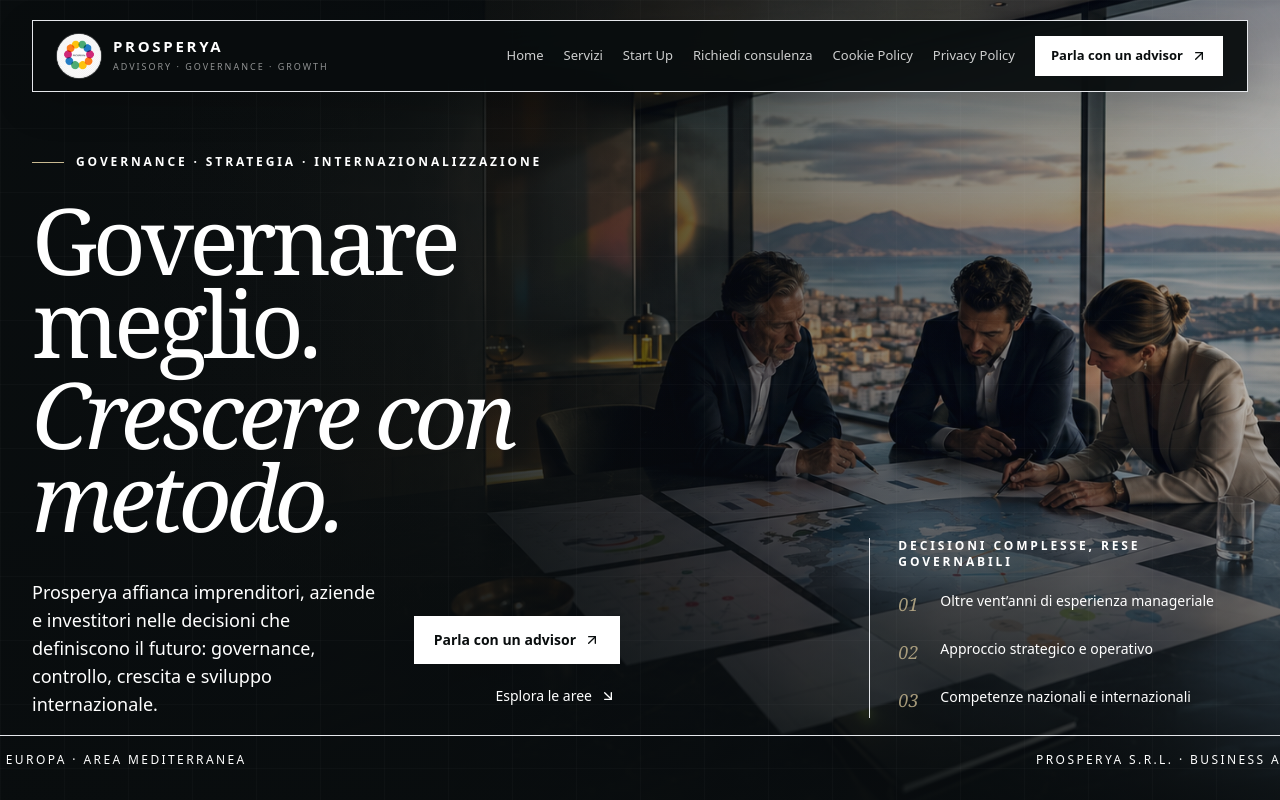
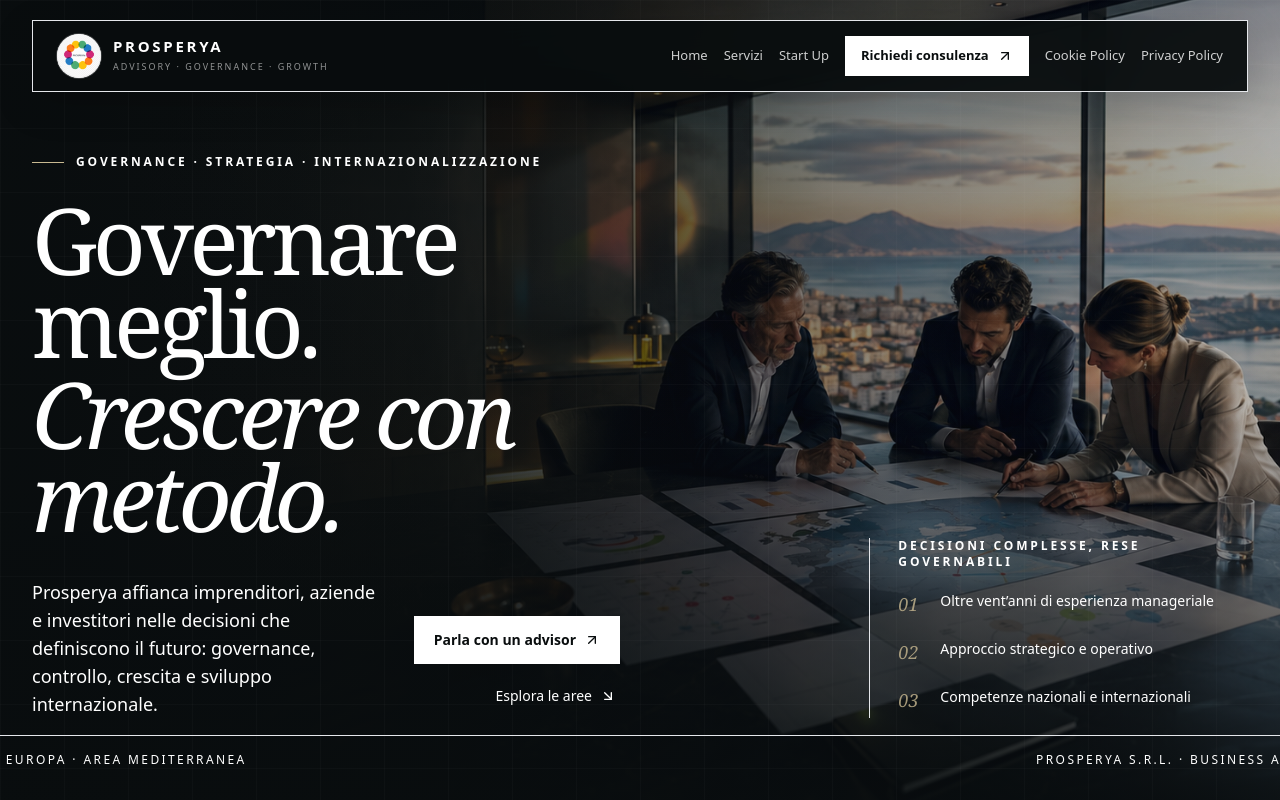
Before and after one commit to gaetanomeli95-lab/Prosperya-site, a Next.js app: page / in a window 1280 px wide. Shown: the top 800 px of the page. Built offline with nearby package versions, Linux system fonts and the light colour scheme.

Commit message:
content: match navbar order and consultancy CTA

```diff
--- a/src/components/Header.tsx
+++ b/src/components/Header.tsx
@@ -22,9 +22,7 @@ export function Header() {
     if (!open) return;
     const previousOverflow = document.body.style.overflow;
     document.body.style.overflow = 'hidden';
-    return () => {
-      document.body.style.overflow = previousOverflow;
-    };
+    return () => { document.body.style.overflow = previousOverflow; };
   }, [open]);
 
   useEffect(() => {
@@ -37,20 +35,17 @@ export function Header() {
     return () => media.removeEventListener('change', closeOnDesktop);
   }, []);
 
+  const navClass = (href: string) => href === '/contatti/'
+    ? 'group inline-flex items-center gap-2 whitespace-nowrap bg-white px-4 py-2.5 text-[13px] font-semibold !text-night transition-colors hover:bg-sand'
+    : 'relative whitespace-nowrap text-[13px] font-medium !text-white/80 transition-colors hover:!text-white after:absolute after:-bottom-2 after:left-0 after:h-px after:w-0 after:bg-sand after:transition-all hover:after:w-full';
+
   return (
     <header className={`fixed inset-x-0 top-0 z-50 transition-all duration-500 ${scrolled ? 'py-2' : 'py-3 xl:py-5'}`}>
       <div className="mx-auto max-w-[1480px] px-3 sm:px-6 lg:px-8">
         <div className={`relative flex h-16 items-center justify-between border border-white/12 bg-[#090D0E]/95 px-3 backdrop-blur-xl transition-all duration-500 sm:px-4 xl:h-[72px] xl:px-6 ${scrolled ? 'shadow-float' : 'shadow-[0_12px_40px_rgba(0,0,0,0.16)]'}`}>
           <Link href="/" className="group flex min-w-0 items-center gap-3" aria-label={company.ragioneSociale}>
             <span className="relative grid h-10 w-10 shrink-0 place-items-center overflow-hidden rounded-full bg-white shadow-sm ring-1 ring-white/20 xl:h-11 xl:w-11">
-              <Image
-                src="/brand/prosperya-logo.png"
-                alt="Prosperya"
-                width={44}
-                height={44}
-                className="h-full w-full object-contain scale-[1.08]"
-                priority
-              />
+              <Image src="/brand/prosperya-logo.png" alt="Prosperya" width={44} height={44} className="h-full w-full object-contain scale-[1.08]" priority />
             </span>
             <span className="min-w-0">
               <span className="block truncate text-sm font-semibold leading-none tracking-[0.18em] !text-white xl:text-[15px]">PROSPERYA</span>
@@ -58,31 +53,16 @@ export function Header() {
             </span>
           </Link>
 
-          <nav className="hidden items-center gap-5 xl:flex 2xl:gap-7" aria-label="Navigazione principale">
+          <nav className="hidden items-center gap-4 xl:flex 2xl:gap-6" aria-label="Navigazione principale">
             {mainNav.map((item) => (
-              <Link
-                key={item.href}
-                href={item.href}
-                className="relative whitespace-nowrap text-[13px] font-medium !text-white/80 transition-colors hover:!text-white after:absolute after:-bottom-2 after:left-0 after:h-px after:w-0 after:bg-sand after:transition-all hover:after:w-full"
-              >
+              <Link key={item.href} href={item.href} className={navClass(item.href)}>
                 {item.label}
+                {item.href === '/contatti/' && <ArrowUpRight className="h-4 w-4" />}
               </Link>
             ))}
-            <Link
-              href="/contatti/"
-              className="group inline-flex items-center gap-2 whitespace-nowrap bg-white px-4 py-2.5 text-[13px] font-semibold !text-night transition-colors hover:bg-sand"
-            >
-              Parla con un advisor
-              <ArrowUpRight className="h-4 w-4 transition-transform group-hover:translate-x-0.5 group-hover:-translate-y-0.5" />
-            </Link>
           </nav>
 
-          <button
-            onClick={() => setOpen(!open)}
-            className="grid h-10 w-10 shrink-0 place-items-center border border-white/20 bg-white/5 !text-white xl:hidden"
-            aria-expanded={open}
-            aria-label={open ? 'Chiudi menu' : 'Apri menu'}
-          >
+          <button onClick={() => setOpen(!open)} className="grid h-10 w-10 shrink-0 place-items-center border border-white/20 bg-white/5 !text-white xl:hidden" aria-expanded={open} aria-label={open ? 'Chiudi menu' : 'Apri menu'}>
             {open ? <X className="h-5 w-5" /> : <Menu className="h-5 w-5" />}
           </button>
         </div>
@@ -95,18 +75,14 @@ export function Header() {
                   key={item.href}
                   href={item.href}
                   onClick={() => setOpen(false)}
-                  className="border-b border-white/10 py-4 text-[15px] font-medium !text-white/90"
+                  className={item.href === '/contatti/'
+                    ? 'my-3 inline-flex min-h-12 items-center justify-between bg-white px-4 py-3.5 text-sm font-semibold !text-night'
+                    : 'border-b border-white/10 py-4 text-[15px] font-medium !text-white/90'}
                 >
                   {item.label}
+                  {item.href === '/contatti/' && <ArrowUpRight className="h-4 w-4" />}
                 </Link>
               ))}
-              <Link
-                href="/contatti/"
-                onClick={() => setOpen(false)}
-                className="mt-5 inline-flex min-h-12 items-center justify-between bg-white px-4 py-3.5 text-sm font-semibold !text-night"
-              >
-                Parla con un advisor <ArrowUpRight className="h-4 w-4" />
-              </Link>
             </nav>
           </div>
         )}
```
